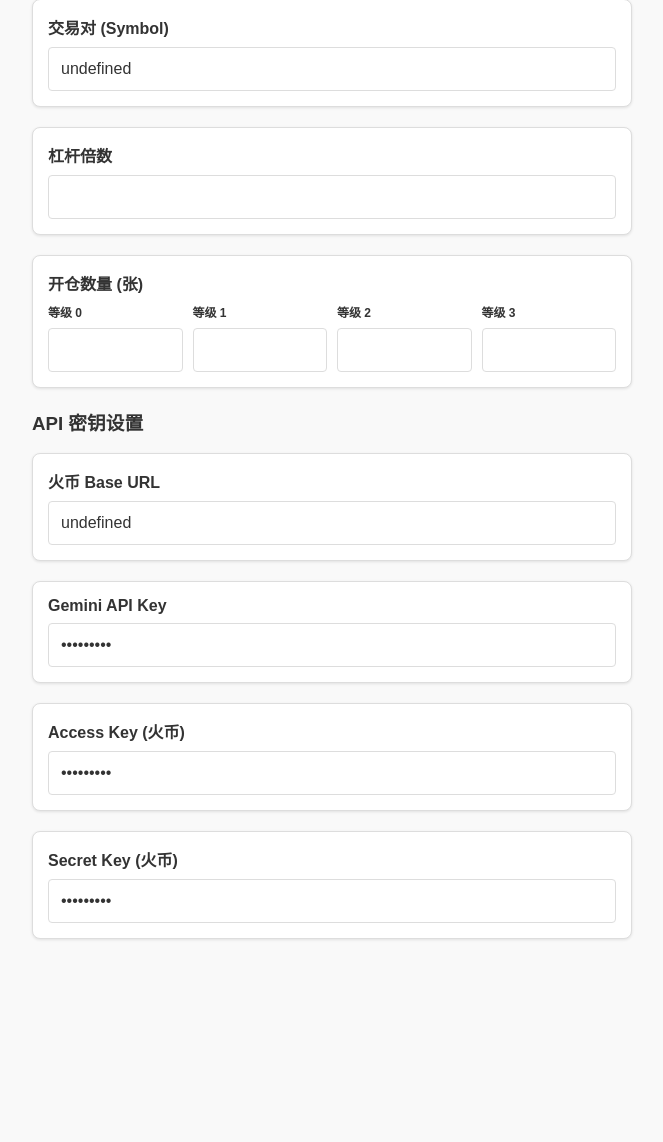
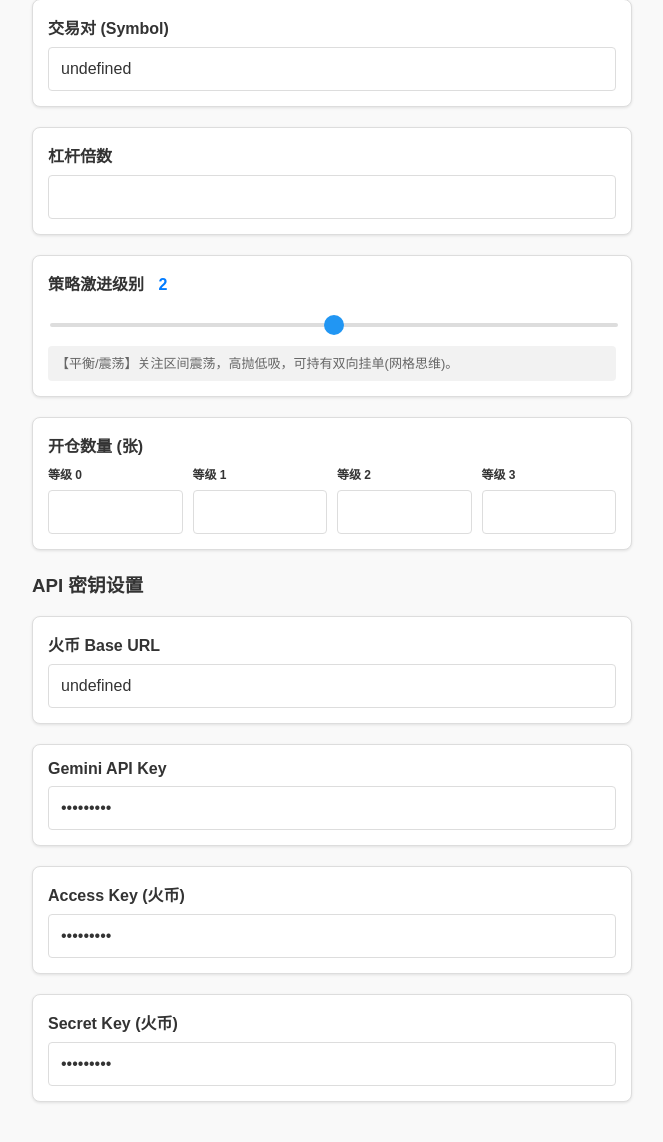
Before and after one commit to Zhizhu0/autoHTX, a FastAPI app: template templates/config.html in a window 1280 px wide. Shown: the part 713-1855 px from the top of the page, without its empty margins (308-971 px from the left). Before the commit the page ends 1653 px from the top, so only its background shows below. Run offline with FastAPI, Linux system fonts and the light colour scheme; the template is opened without the code that fills it, so the values that code supplies are empty.

Commit message:
1.2：为查看提示词和图表页面增加加载动画，配置页面增加ai激进级别的设置，修改README文件

```diff
--- a/main.py
+++ b/main.py
@@ -195,24 +195,77 @@ def on_db_log(user_id, t, l, m):
 
 db.set_log_callback(on_db_log)
 
+def get_aggression_prompt(level_str):
+    try:
+        level = int(level_str)
+    except:
+        level = 2  # 默认等级
+
+    if level == 0:
+        return (
+            "【极端保守策略】\n"
+            "你的策略极其保守，优先关注日线级别图表。\n"
+            "止损位置应设置在趋势完全反转的情况下（通常较宽），并且倾向于分批挂单。\n"
+            "止盈设置在可预见的大级别阻力/支撑处。\n"
+            "首要任务是本金安全，绝大部分时间选择观望，只有在确定性极高时才操作。\n"
+            "几乎不去修改已有的挂单。"
+        )
+    elif level == 1:
+        return (
+            "【稳健趋势策略】\n"
+            "你的策略较为稳健，主要关注1小时到4小时图表。\n"
+            "尽可能地顺应大方向趋势，绝对不开逆势的单子。\n"
+            "一般选择限价单（Pending Order）等待回调成交，不追单。\n"
+            "大部分时间选择观望。"
+        )
+    elif level == 2:
+        return (
+            "【平衡/震荡策略】\n"
+            "你的策略一般较为稳健，关注震荡区间。\n"
+            "经常会同时持有多空两个方向的挂单（高抛低吸/网格思维）。\n"
+            "根据当前是在区间上沿还是下沿来决定操作。\n"
+            "止盈止损设置适中。"
+        )
+    elif level == 3:
+        return (
+            "【激进日内策略】\n"
+            "你的策略较为激进，关注15分钟到1小时图表。\n"
+            "为了不错过行情，偶尔会选择市价开单（Market Order）。\n"
+            "止盈止损设置较近，止损一般不会超过开仓价的 1%。\n"
+            "追求波段利润。"
+        )
+    elif level == 4:
+        return (
+            "【极激进/剥头皮策略】\n"
+            "你的策略非常激进，关注短期动能和5分钟/15分钟图表。\n"
+            "经常选择市价开单追逐波动。\n"
+            "止损非常严格且极窄，一旦走势不对立即离场。\n"
+            "交易频率较高。"
+        )
+    return ""
 
 # --- 鉴权依赖 ---
 
 async def get_current_user(request: Request):
     token = request.cookies.get(COOKIE_NAME)
 
-    # 【修改】支持 Header 验证 (用于 CLI 自动更新的权限验证)
+    # 优先检查 Header (用于 CLI 等)
     auth_header = request.headers.get("Authorization")
     if auth_header and auth_header.startswith("Bearer "):
         token = auth_header.split(" ")[1]
 
     if not token:
         return None
+
+    # 【修复点在这里】：如果 Token 来自 Cookie 且包含 "Bearer " 前缀，需要去掉
+    if token.startswith("Bearer "):
+        token = token.replace("Bearer ", "")
+
     try:
         payload = jwt.decode(token, SECRET_KEY, algorithms=[ALGORITHM])
         user_id = payload.get("sub")
 
-        # 【修改】识别 CLI 管理员标识
+        # 识别 CLI 管理员标识
         if user_id == "system_cli_admin":
             return "system_cli_admin"
 
@@ -364,9 +417,7 @@ async def execute_trade_action(user_id, action, positions, symbol, leverage):
 
 
 async def run_automated_trading(user_id, force=False):
-    # 【修改】CLI 管理员不执行交易
     if user_id == "system_cli_admin": return
-
     if GlobalState.is_analyzing(user_id): return
     GlobalState.set_analyzing(user_id, True)
     await ws_manager.broadcast_status(user_id, True)
@@ -381,6 +432,10 @@ async def run_automated_trading(user_id, force=False):
         symbol = db.get_config(user_id, "trade_symbol") or "ETH-USDT"
         leverage = db.get_config(user_id, "trade_leverage") or 5
 
+        # 获取激进级别
+        agg_level = db.get_config(user_id, "aggression_level") or "2"
+        strategy_prompt = get_aggression_prompt(agg_level)
+
         context, images = await gather_market_data(user_id, symbol)
 
         if not force:
@@ -393,40 +448,39 @@ async def run_automated_trading(user_id, force=False):
             "summary": "对当前操作的评价或解释，一般不超过50字",
             "do": [
                 {
-                    "action": "GO_LONG(开多) | GO_SHORT(开空) | CLOSE_LONG(平多) | CLOSE_SHORT(平空) | CANCEL(撤销挂单)",
-                    "price": "交易价格 (纯数字，请输入一个具体数字，而不是范围，如果需要市价交易请填入0)",
-                    "amount_level": "交易数量级别，输入0-3的整数，0表示极轻仓，1表示轻仓，2表示中仓，3表示重仓",
-                    "order_id": "挂单ID (填入所需要撤单的id，当action为CANCEL时必填，否则应该为空)",
-                    "take_profit": "止盈价格 (纯数字，当开仓时必填)",
-                    "stop_loss": "止损价格 (纯数字，当开仓时必填)"
+                    "action": "GO_LONG | GO_SHORT | CLOSE_LONG | CLOSE_SHORT | CANCEL",
+                    "price": "价格(纯数字，市价填0)",
+                    "amount_level": "0-3整数 (0极轻, 1轻, 2中, 3重)",
+                    "order_id": "撤单ID(可选)",
+                    "take_profit": "止盈价格",
+                    "stop_loss": "止损价格"
                 }
             ]
         }
+
+        # 2. 修改：SysPrompt 移除硬编码的稳健限制，注入策略Prompt
         sys_prompt = f"""
 你是一个专业的加密货币交易员 AI。
-你只会回复纯净的 JSON 格式字符串，不包含 Markdown 标记。
-不得进行自我反思、不输出思考过程。
+你只会回复纯净的 JSON 格式字符串。
 
-【核心规则】
-1. 参考提供的【最新市场新闻】以及 K 线图进行分析。
-2. 结合提供的 4 张 K 线图进行技术分析。
-3. 风格偏向稳健，止盈止损一般不超过现价 2%。
-4. 优先关注压力位和阻力位。
-5. 【重要】检查用户当前持仓和挂单，不要重复开仓。旧挂单如果不合适请先 CANCEL。
-6. 如果行情不明朗，保持观望，do 数组为空。
-7. 用户的挂单永远有设置止盈止损，不要因为用户信息中显示无TP/SL就认为无止盈止损。
+
+【通用规则】
+1. 参考最新市场新闻及 K 线图。
+2. 结合 4 张 K 线图进行技术分析。
+3. 优先关注压力位和阻力位。
+4. 【重要】检查用户当前持仓和挂单，避免重复开仓。旧挂单如果不合适请先 CANCEL。
+5. 用户的挂单永远有设置止盈止损，不要认为无TP/SL。
 
 【输出格式】
 JSON 结构必须严格如下：
 {json.dumps(schema, indent=4, ensure_ascii=False)}
 
-不需要操作时，返回 {{"summary": "观望理由", "do": []}}。
-禁止返回空内容。
+不需要操作时，返回 {{"summary": "理由", "do": []}}。
 """
-        user_prompt = f"当前时间:{datetime.now()}\n{context['text']}"
+        user_prompt = f"当前时间:{datetime.now()}\n{context['text']}\n【核心策略配置】\n{strategy_prompt}"
 
         ai = GeminiClient(user_id)
-        db.add_log(user_id, "AI", "请求分析...")
+        db.add_log(user_id, "AI", f"请求分析(Lv.{agg_level})...")
         result = await asyncio.to_thread(ai.get_analysis, sys_prompt, user_prompt, images)
 
         if 'summary' in result: db.add_log(user_id, "SUMMARY", result['summary'])
@@ -616,13 +670,26 @@ async def logs_page(request: Request, user_id=Depends(login_required)):
 
 @app.get("/show", response_class=HTMLResponse)
 async def show_prompt_page(request: Request, user_id=Depends(login_required)):
+    return templates.TemplateResponse("show.html", {"request": request})
+
+
+@app.get("/api/get_show_data")
+async def get_show_data(user_id=Depends(login_required)):
     try:
         symbol = db.get_config(user_id, "trade_symbol") or "ETH-USDT"
+        agg_level = db.get_config(user_id, "aggression_level") or "2"
+        strategy_prompt = get_aggression_prompt(agg_level)
+
         context, images = await gather_market_data(user_id, symbol)
-        return templates.TemplateResponse("show.html",
-                                          {"request": request, "prompt": context['text'], "images": images})
+
+        # 构造完整预览 Prompt 给前端看
+        preview_prompt = (
+            f"当前时间:{datetime.now()}\n{context['text']}\n【核心策略配置】\n{strategy_prompt}"
+        )
+
+        return {"status": "ok", "prompt": preview_prompt, "images": images}
     except Exception as e:
-        return HTMLResponse(f"Error: {e}")
+        return {"status": "error", "msg": str(e)}
 
 
 @app.post("/api/trigger_now")
@@ -641,12 +708,14 @@ async def get_key(key_name: str, user_id=Depends(login_required)):
         "getLeverage": "trade_leverage", "getHuobiUrl": "huobi_api_url", "getSkipHolding": "skip_when_holding",
         "getEnsureValid": "ensure_valid_req", "getEmptyAsNone": "empty_as_none",
         "getVol0": "vol_level_0", "getVol1": "vol_level_1", "getVol2": "vol_level_2", "getVol3": "vol_level_3",
+        "getAggressionLevel": "aggression_level"
     }
     db_key = CONFIG_MAP.get(key_name)
     if not db_key: return {"value": ""}
 
     val = db.get_config(user_id, db_key)
-    defaults = {"getSymbol": "ETH-USDT", "getLeverage": "5", "getInterval": "60"}
+    # 默认值处理
+    defaults = {"getSymbol": "ETH-USDT", "getLeverage": "5", "getInterval": "60", "getAggressionLevel": "2"}
     if val == "" and key_name in defaults: val = defaults[key_name]
     return {"value": val}
 
@@ -659,6 +728,7 @@ async def set_key(data: dict, user_id=Depends(login_required)):
         "tradeLeverage": "trade_leverage", "huobiUrl": "huobi_api_url", "skipWhenHolding": "skip_when_holding",
         "ensureValidReq": "ensure_valid_req", "emptyAsNone": "empty_as_none",
         "volLevel0": "vol_level_0", "volLevel1": "vol_level_1", "volLevel2": "vol_level_2", "volLevel3": "vol_level_3",
+        "aggressionLevel": "aggression_level"
     }
     key_name = data.get("key")
     if key_name in FRONTEND_TO_DB_MAP:
--- a/templates/config.html
+++ b/templates/config.html
@@ -62,6 +62,46 @@
             background: var(--input-bg);
             color: var(--text-main);
             font-size: 16px; /* 防止iOS缩放 */
+        }
+
+        .range-container {
+            width: 100%;
+            padding: 10px 0;
+        }
+        input[type=range] {
+            width: 100%;
+            -webkit-appearance: none;
+            background: transparent;
+        }
+        input[type=range]::-webkit-slider-thumb {
+            -webkit-appearance: none;
+            height: 20px;
+            width: 20px;
+            border-radius: 50%;
+            background: var(--slider-on);
+            cursor: pointer;
+            margin-top: -8px;
+        }
+        input[type=range]::-webkit-slider-runnable-track {
+            width: 100%;
+            height: 4px;
+            cursor: pointer;
+            background: var(--border);
+            border-radius: 2px;
+        }
+        .range-value {
+            font-weight: bold;
+            color: var(--link-color);
+            margin-left: 10px;
+        }
+        .level-desc {
+            font-size: 13px;
+            color: var(--text-sub);
+            background: rgba(0,0,0,0.05);
+            padding: 8px;
+            border-radius: 4px;
+            margin-top: 5px;
+            line-height: 1.5;
         }
 
         .back {
@@ -172,6 +212,14 @@
     </div>
 
     <div class="group">
+        <label>策略激进级别 <span id="levelValue" class="range-value">2</span></label>
+        <div class="range-container">
+            <input type="range" id="aggressionLevel" min="0" max="4" step="1" oninput="updateLevelDesc(this.value)" onchange="saveVal('aggressionLevel', this.value)">
+        </div>
+        <div id="levelDesc" class="level-desc">加载中...</div>
+    </div>
+
+    <div class="group">
         <label>开仓数量 (张)</label>
         <div class="vol-grid">
             <div class="vol-item">
@@ -212,15 +260,29 @@
     </div>
 
     <!-- Script 保持不变 -->
-    <script>
+     <script>
         const map = {
             'geminiKey': 'getAIKey', 'accessKey': 'getAccessKey', 'secretKey': 'getSecretKey',
             'systemStatus': 'getSystemStatus', 'skipWhenHolding': 'getSkipHolding',
             'ensureValidReq': 'getEnsureValid', 'emptyAsNone': 'getEmptyAsNone',
             'tradeInterval': 'getInterval', 'tradeSymbol': 'getSymbol', 'tradeLeverage': 'getLeverage',
             'huobiUrl': 'getHuobiUrl',
+            'aggressionLevel': 'getAggressionLevel', // 新增映射
             'volLevel0': 'getVol0', 'volLevel1': 'getVol1', 'volLevel2': 'getVol2', 'volLevel3': 'getVol3'
         };
+
+        const levelDescriptions = [
+            "【保守/长线】关注日线大趋势，极宽止损，分批挂单，极少操作。",
+            "【稳健/趋势】关注1-4小时图，顺势而为，只做限价单回调，宁缺毋滥。",
+            "【平衡/震荡】关注区间震荡，高抛低吸，可持有双向挂单(网格思维)。",
+            "【激进/日内】关注15m-1h图，偶尔市价开单，止损较窄(<1%)，追求波段。",
+            "【极激进/剥头皮】关注短期动能，频繁市价开单，极窄止损，快进快出。"
+        ];
+
+        function updateLevelDesc(val) {
+            document.getElementById('levelValue').innerText = val;
+            document.getElementById('levelDesc').innerText = levelDescriptions[val];
+        }
 
         for (let id in map) {
             fetch(`/api/get_key/${map[id]}`)
@@ -230,6 +292,9 @@
                     if (el) {
                         if (el.type === 'checkbox') {
                             el.checked = (d.value === 'true');
+                        } else if (id === 'aggressionLevel') {
+                            el.value = d.value || 2; // 默认为2
+                            updateLevelDesc(el.value);
                         } else {
                             el.value = d.value;
                         }
```
Also changed, not shown: templates/show.html (+80 -11 lines), README.md.
